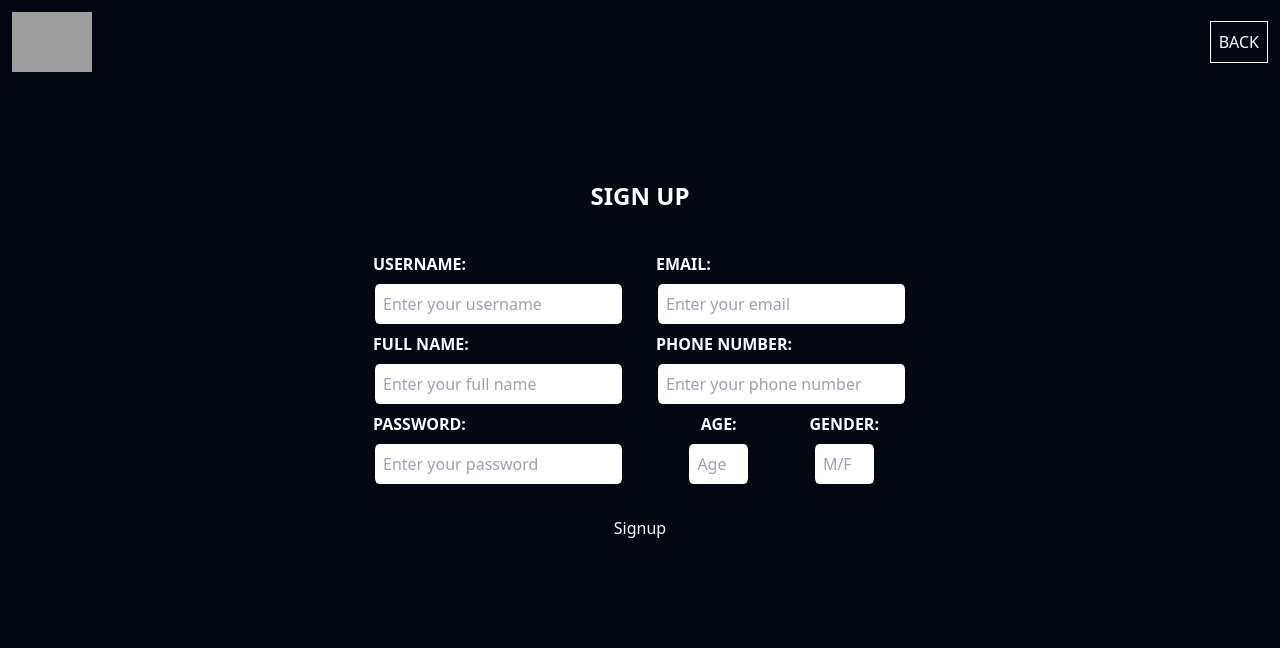
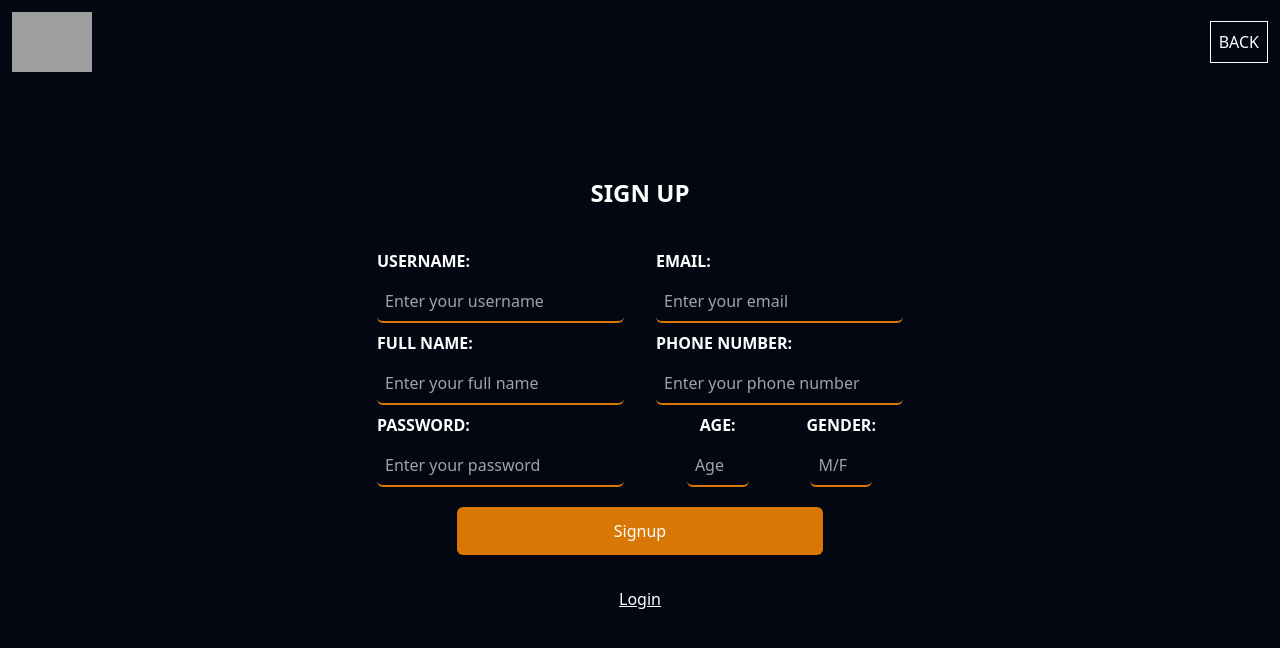
Before and after one commit to Ravend1028/CPE-PRAC-DES-FE, a React (Vite) app: page /signup in a window 1280 px wide. Shown: the top 648 px of the page. Built offline with nearby package versions, Linux system fonts and the light colour scheme; grey boxes are pictures that could not be loaded.

Commit message:
Finished auth pages now study react form handling

```diff
--- a/src/pages/ForgotPass.jsx
+++ b/src/pages/ForgotPass.jsx
@@ -17,24 +17,24 @@ const ForgotPass = () => {
 
           <div className="flex flex-col justify-center space-y-2">
             <label className='font-bold uppercase' htmlFor="username">Username: </label>
-            <input className='border-x-2 border-gray-950 rounded-md p-2' type="text" name='username' value={ username } placeholder='Enter your username' onChange={(e) => {setUsername(e.target.value)}}/>
+            <input className='bg-transparent border-b-2 border-amber-600 rounded-md p-2 focus:border-amber-600 focus:ring-2 focus:ring-amber-600 outline-none' type="text" name='username' value={ username } placeholder='Enter your username' onChange={(e) => {setUsername(e.target.value)}}/>
           </div>
 
           <div className="flex flex-col justify-center space-y-2">
             <label className='font-bold uppercase' htmlFor="new-password">New Password: </label>
-            <input className='border-x-2 border-gray-950 rounded-md p-2' type="password" name='new-password' value={ newPassword } placeholder='Enter your new password' onChange={(e) => {setNewPassword(e.target.value)}}/>
+            <input className='bg-transparent border-b-2 border-amber-600 rounded-md p-2 focus:border-amber-600 focus:ring-2 focus:ring-amber-600 outline-none' type="password" name='new-password' value={ newPassword } placeholder='Enter your new password' onChange={(e) => {setNewPassword(e.target.value)}}/>
           </div>
 
           <div className="flex flex-col justify-center space-y-2">
             <label className='font-bold uppercase' htmlFor="retype-password">Retype Password: </label>
-            <input className='border-x-2 border-gray-950 rounded-md p-2' type="password" name='retype-password' value={ retypePassword } placeholder='Retype your new password' onChange={(e) => {setRetypePassword(e.target.value)}}/>
+            <input className='bg-transparent border-b-2 border-amber-600 rounded-md p-2 focus:border-amber-600 focus:ring-2 focus:ring-amber-600 outline-none' type="password" name='retype-password' value={ retypePassword } placeholder='Retype your new password' onChange={(e) => {setRetypePassword(e.target.value)}}/>
           </div>
 
-          <button className='bg-gray-950 p-3 rounded-md text-white hover:bg-gray-800' type='submit'>
+          <button className='bg-amber-600 p-3 rounded-md text-white hover:bg-amber-500' type='submit'>
             Submit
           </button>
 
-          <button className='underline p-3 rounded-md text-gray-950 hover:text-gray-800'>
+          <button className='underline p-3 rounded-md text-white hover:text-amber-500'>
             Login
           </button>
         </form>
--- a/src/pages/Signup.jsx
+++ b/src/pages/Signup.jsx
@@ -9,8 +9,6 @@ const Signup = () => {
   const [phone, setPhone] = useState('');
   const [age, setAge] = useState('');
   const [gender, setGender] = useState('');
-
-  // Fields to be included -- Age Gender
 
   return (
     <main className='bg-gray-950'>
@@ -25,50 +23,50 @@ const Signup = () => {
             <div className="flex flex-col space-y-2">
               <div className="flex flex-col justify-center space-y-2">
                 <label className='font-bold uppercase' htmlFor="username">Username: </label>
-                <input className='border-x-2 border-gray-950 rounded-md p-2' type="text" name='username' value={ username } placeholder='Enter your username' onChange={(e) => {setUsername(e.target.value)}}/>
+                <input className='bg-transparent border-b-2 border-amber-600 rounded-md p-2 focus:border-amber-600 focus:ring-2 focus:ring-amber-600 outline-none' type="text" name='username' value={ username } placeholder='Enter your username' onChange={(e) => {setUsername(e.target.value)}}/>
               </div>
 
               <div className="flex flex-col justify-center space-y-2">
                 <label className='font-bold uppercase' htmlFor="fullname">Full name: </label>
-                <input className='border-x-2 border-gray-950 rounded-md p-2' type="text" name='fullname' value={ fullname } placeholder='Enter your full name' onChange={(e) => {setFullname(e.target.value)}}/>
+                <input className='bg-transparent border-b-2 border-amber-600 rounded-md p-2 focus:border-amber-600 focus:ring-2 focus:ring-amber-600 outline-none' type="text" name='fullname' value={ fullname } placeholder='Enter your full name' onChange={(e) => {setFullname(e.target.value)}}/>
               </div>
 
               <div className="flex flex-col justify-center space-y-2">
                 <label className='font-bold uppercase' htmlFor="password">Password: </label>
-                <input className='border-x-2 border-gray-950 rounded-md p-2' type="password" name='password' value={ password } placeholder='Enter your password' onChange={(e) => {setPassword(e.target.value)}}/>
+                <input className='bg-transparent border-b-2 border-amber-600 rounded-md p-2 focus:border-amber-600 focus:ring-2 focus:ring-amber-600 outline-none' type="password" name='password' value={ password } placeholder='Enter your password' onChange={(e) => {setPassword(e.target.value)}}/>
               </div>
             </div>
 
             <div className="flex flex-col space-y-2">
               <div className="flex flex-col justify-center space-y-2">
                 <label className='font-bold uppercase' htmlFor="email">Email: </label>
-                <input className='border-x-2 border-gray-950 rounded-md p-2' type="text" name='email' value={ email } placeholder='Enter your email' onChange={(e) => {setEmail(e.target.value)}}/>
+                <input className='bg-transparent border-b-2 border-amber-600 rounded-md p-2 focus:border-amber-600 focus:ring-2 focus:ring-amber-600 outline-none' type="text" name='email' value={ email } placeholder='Enter your email' onChange={(e) => {setEmail(e.target.value)}}/>
               </div>
 
               <div className="flex flex-col justify-center space-y-2">
                 <label className='font-bold uppercase' htmlFor="phone">Phone number: </label>
-                <input className='border-x-2 border-gray-950 rounded-md p-2' type="text" name='phone' value={ phone } placeholder='Enter your phone number' onChange={(e) => {setPhone(e.target.value)}}/>
+                <input className='bg-transparent border-b-2 border-amber-600 rounded-md p-2 focus:border-amber-600 focus:ring-2 focus:ring-amber-600 outline-none' type="text" name='phone' value={ phone } placeholder='Enter your phone number' onChange={(e) => {setPhone(e.target.value)}}/>
               </div>
 
               <div className="flex flex-row">
                 <div className="flex flex-col justify-center items-center space-y-2">
                   <label className='font-bold uppercase' htmlFor="age">Age: </label>
-                  <input className='border-x-2 border-gray-950 rounded-md p-2 w-1/2' type="text" name='age' value={ age } placeholder='Age' onChange={(e) => {setAge(e.target.value)}}/>
+                  <input className='bg-transparent border-b-2 border-amber-600 rounded-md p-2 focus:border-amber-600 focus:ring-2 focus:ring-amber-600 outline-none w-1/2' type="text" name='age' value={ age } placeholder='Age' onChange={(e) => {setAge(e.target.value)}}/>
                 </div>
 
                 <div className="flex flex-col justify-center items-center space-y-2">
                   <label className='font-bold uppercase' htmlFor="gender">Gender: </label>
-                  <input className='border-x-2 border-gray-950 rounded-md p-2 w-1/2' type="text" name='gender' value={ gender } placeholder='M/F' onChange={(e) => {setGender(e.target.value)}}/>
+                  <input className='bg-transparent border-b-2 border-amber-600 rounded-md p-2 focus:border-amber-600 focus:ring-2 focus:ring-amber-600 outline-none w-1/2' type="text" name='gender' value={ gender } placeholder='M/F' onChange={(e) => {setGender(e.target.value)}}/>
                 </div>
               </div>
             </div>
           </div>
 
-          <button className='bg-gray-950 p-3 rounded-md text-white hover:bg-gray-800' type='submit'>
+          <button className='bg-amber-600 p-3 rounded-md text-white hover:bg-amber-500' type='submit'>
             Signup
           </button>
 
-          <button className='underline p-3 rounded-md text-gray-950 hover:text-gray-800'>
+          <button className='underline p-3 rounded-md text-white hover:text-amber-500'>
             Login
           </button>
         </form>
```
